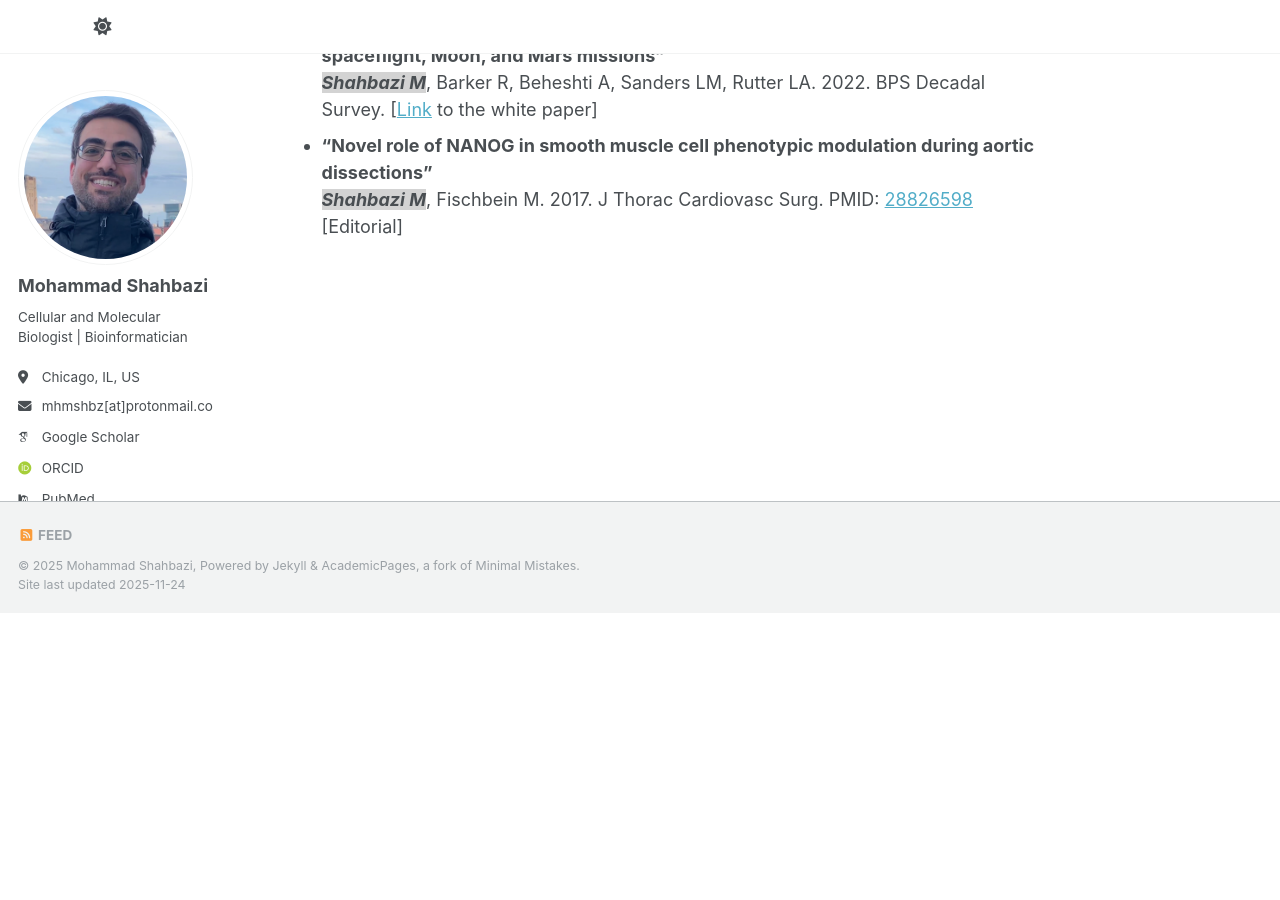
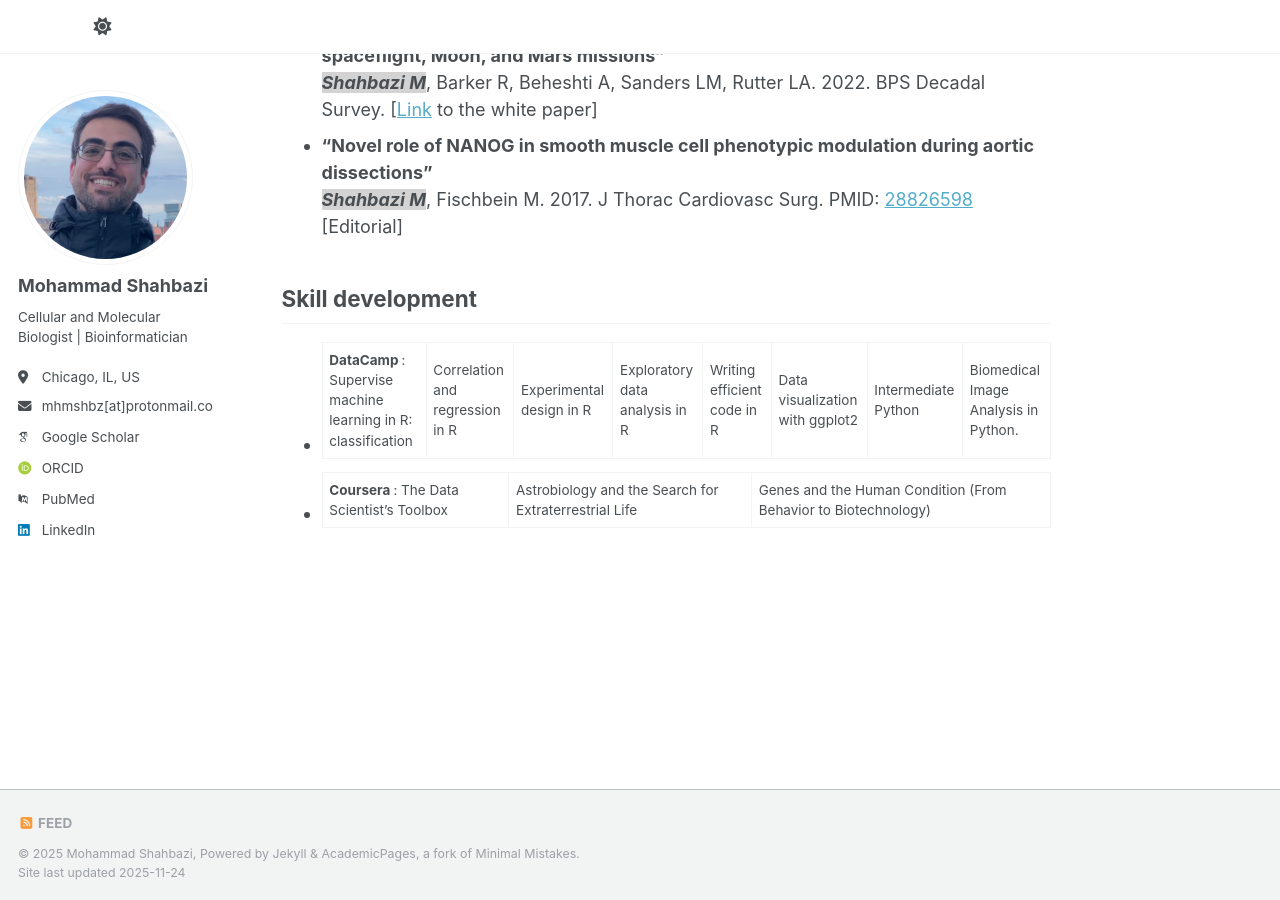
Before and after one commit to shahbazi-m/shahbazi-m.github.io, a Jekyll site: the page built from _pages/about.md, in a window 1280 px wide and 900 px high, scrolled down 2700 px. Built offline with Jekyll 4.4.1, drawn with Linux system fonts in a browser that asks for light colours; some web fonts are replaced; a script that is not in the unit is left out; before the commit the page ends 3312 px from its top, so only the background shows below that.

Commit message:
Update about.md

```diff
--- a/_pages/about.md
+++ b/_pages/about.md
@@ -80,3 +80,9 @@ Other contributions
 
 - <strong>“Novel role of NANOG in smooth muscle cell phenotypic modulation during aortic dissections”</strong>
 <em><strong><span style="background-color: lightgray;">Shahbazi M</span></strong></em>, Fischbein M. 2017. J Thorac Cardiovasc Surg. PMID: [28826598](https://pubmed.ncbi.nlm.nih.gov/28826598) [Editorial]
+
+Skill development
+------
+- <strong> DataCamp </strong>: Supervise machine learning in R: classification | Correlation and regression in R | Experimental design in R | Exploratory data analysis in R | Writing efficient code in R | Data visualization with ggplot2 | Intermediate Python | Biomedical Image Analysis in Python.
+
+- <strong> Coursera </strong>: The Data Scientist’s Toolbox | Astrobiology and the Search for Extraterrestrial Life | Genes and the Human Condition (From Behavior to Biotechnology)
```
